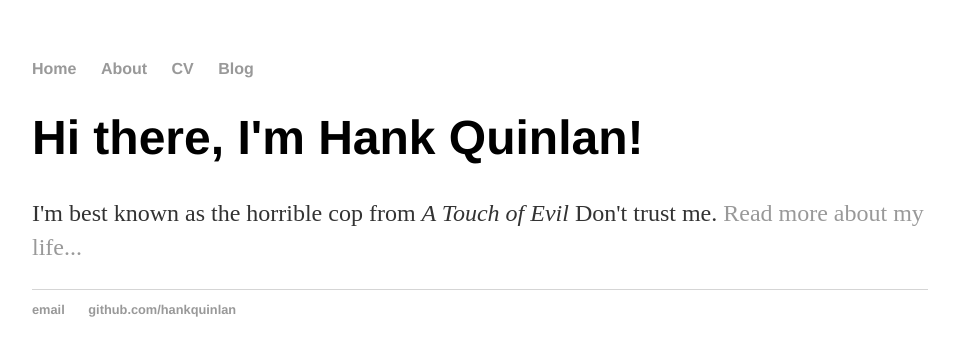
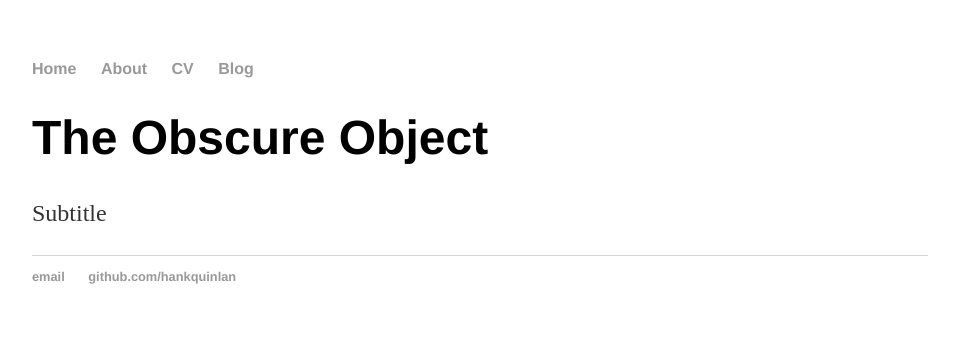
Before and after one commit to theobscuregirl/theobscuregirl.github.io, a Jekyll site: the page built from index.html, in a window 1280 px wide. Shown: the top 356 px of the page, without its empty margins (160-1119 px from the left). Built offline with Jekyll 4.4.1, drawn with Linux system fonts in a browser that asks for light colours.

Commit message:
Update index.html

```diff
--- a/index.html
+++ b/index.html
@@ -1,8 +1,8 @@
 ---
 layout: default
-title: Hank Quinlan, Horrible Cop
+title: The Obscure Object
 ---
 <div class="blurb">
-	<h1>Hi there, I'm Hank Quinlan!</h1>
-	<p>I'm best known as the horrible cop from <em>A Touch of Evil</em> Don't trust me. <a href="/about">Read more about my life...</a></p>
+	<h1>The Obscure Object</h1>
+	<p>Subtitle</p>
 </div><!-- /.blurb -->
```
